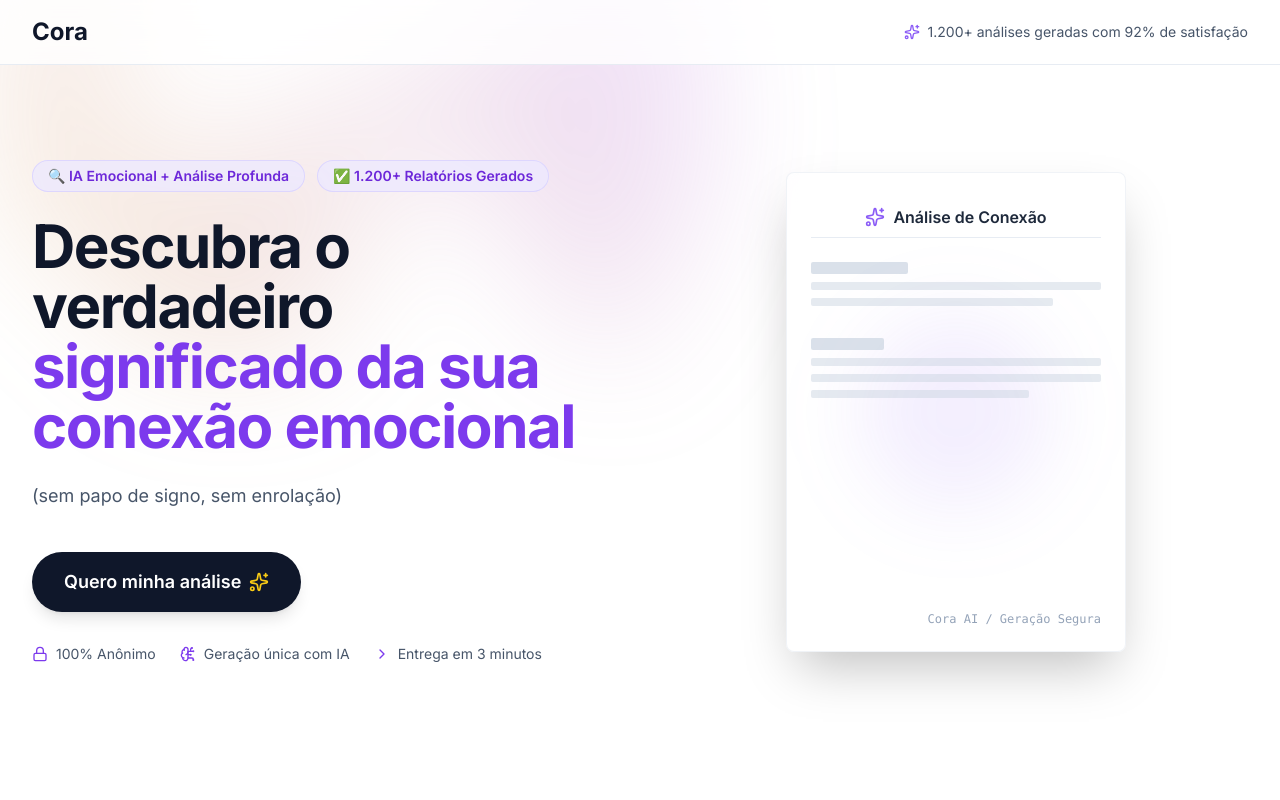
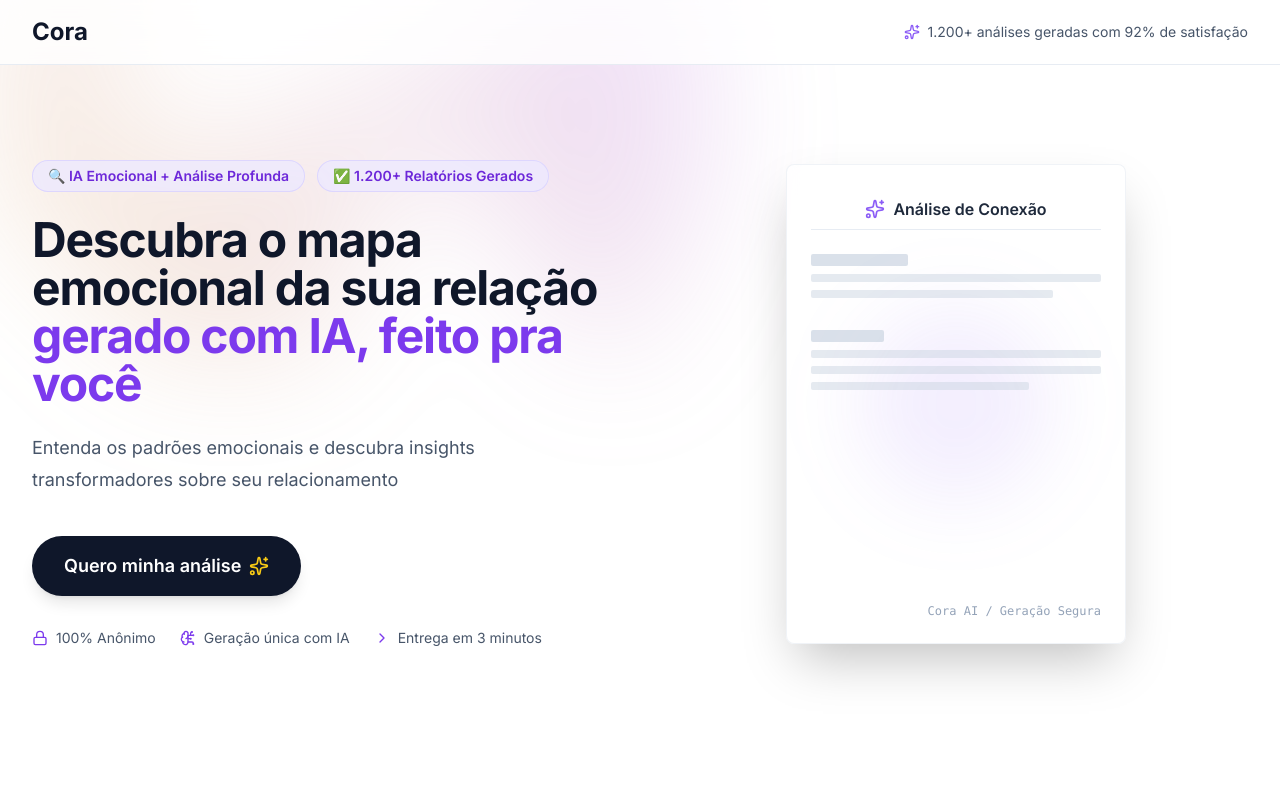
Before and after one commit to Aouza/cora2, a Next.js app: page / in a window 1280 px wide. Shown: the top 800 px of the page. Built offline with nearby package versions, Linux system fonts and the light colour scheme.

Commit message:
chore:  atualiza title da hero

```diff
--- a/src/app/page.tsx
+++ b/src/app/page.tsx
@@ -239,12 +239,12 @@ export default function LandingPage() {
               initial={{ opacity: 0, x: -50 }}
               animate={{ opacity: 1, x: 0 }}
               transition={{ duration: 0.7 }}
-              className="text-4xl font-bold tracking-tight text-slate-900 sm:text-5xl lg:text-6xl"
+              className="text-4xl font-bold tracking-tight text-slate-900 sm:text-5xl lg:text-5xl"
             >
-              Descubra o verdadeiro
+              Descubra o mapa emocional da sua relação
               <br />
               <span className="text-violet-600">
-                significado da sua conexão emocional
+                gerado com IA, feito pra você
               </span>
             </motion.h1>
             <motion.p
@@ -253,7 +253,8 @@ export default function LandingPage() {
               transition={{ duration: 0.7, delay: 0.2 }}
               className="mt-6 text-lg leading-8 text-slate-600"
             >
-              (sem papo de signo, sem enrolação)
+              Entenda os padrões emocionais e descubra insights transformadores
+              sobre seu relacionamento
             </motion.p>
             <motion.div
               initial={{ opacity: 0, x: -50 }}
```
